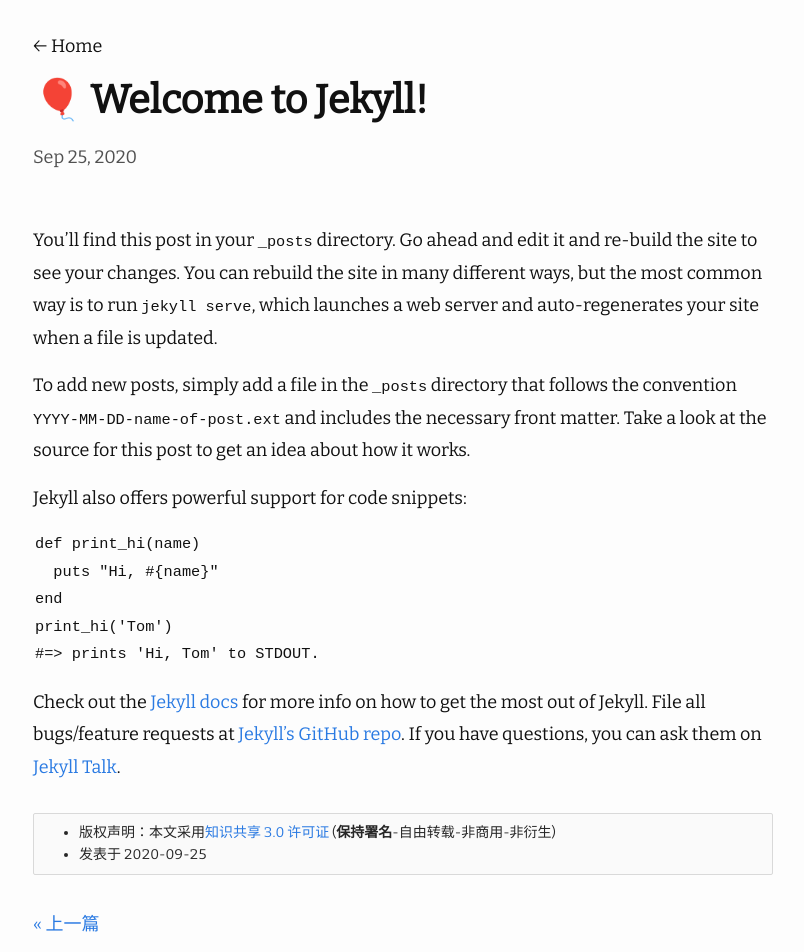
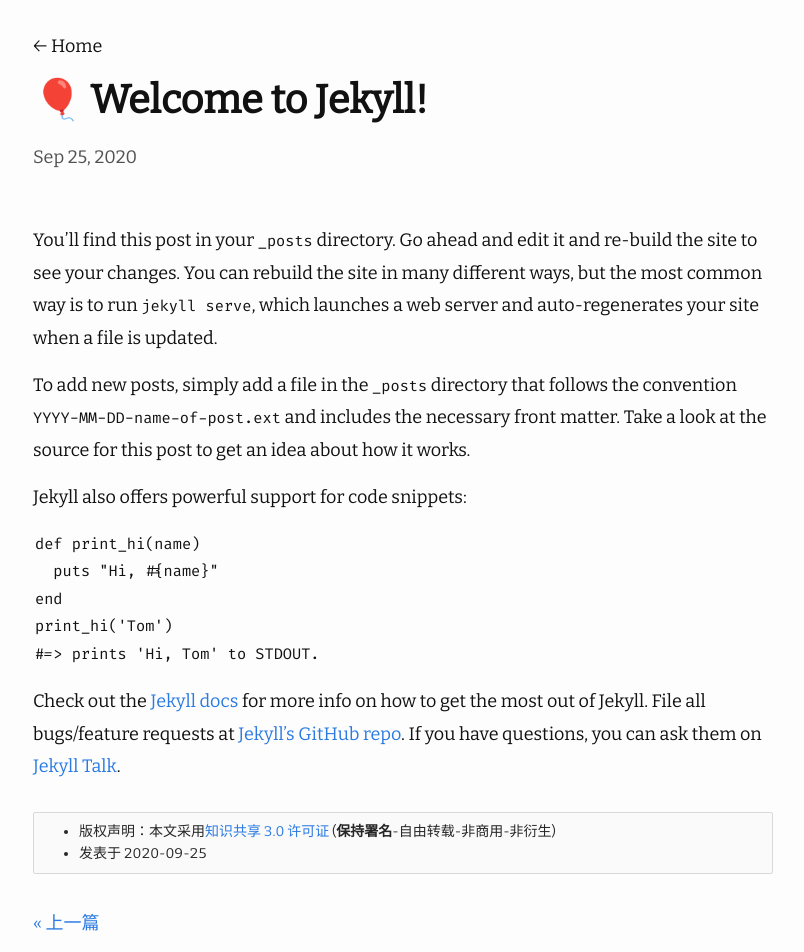
Before and after one commit to Alphasxd/blog, a Jekyll site: the page built from _posts/2020-09-25-welcome-to-jekyll.md, in a window 1280 px wide. Shown: the top 952 px of the page, without its empty margins (237-1041 px from the left). Built offline with Jekyll 4.4.1, drawn with Linux system fonts in a browser that asks for light colours; comment, search, counter and statistics services are not loaded; a style sheet for code colours, icons or effects is not loaded.

Commit message:
update code highlight fonts

```diff
--- a/_sass/moving.scss
+++ b/_sass/moving.scss
@@ -2,7 +2,7 @@
 
 // Define defaults for each variable.
 
-$base-font-family: "Bitter", 'Hiragino Sans GB', 'Microsoft Yahei', '微软雅黑', "Bitter", sans-serif;
+$base-font-family: 'Bitter', 'Hiragino Sans GB', 'Microsoft Yahei', '微软雅黑', sans-serif;
 $base-font-size: 18px !default;
 $base-font-weight: 400 !default;
 $small-font-size: $base-font-size * 0.85 !default;
--- a/_sass/moving/_base.scss
+++ b/_sass/moving/_base.scss
@@ -184,6 +184,7 @@ blockquote {
 pre,
 code {
   @include relative-font-size(0.85);
+  font-family: 'Fira Code';
 }
 
 pre {
--- a/assets/css/main.scss
+++ b/assets/css/main.scss
@@ -4,6 +4,7 @@ sitemap: false
 
 @import "moving";
 @import url('https://fonts.googleapis.com/css?family=Bitter&display=swap');
+@import url('https://fonts.googleapis.com/css2?family=Fira+Code&display=swap');
 
 /* markdown body */
 
```
